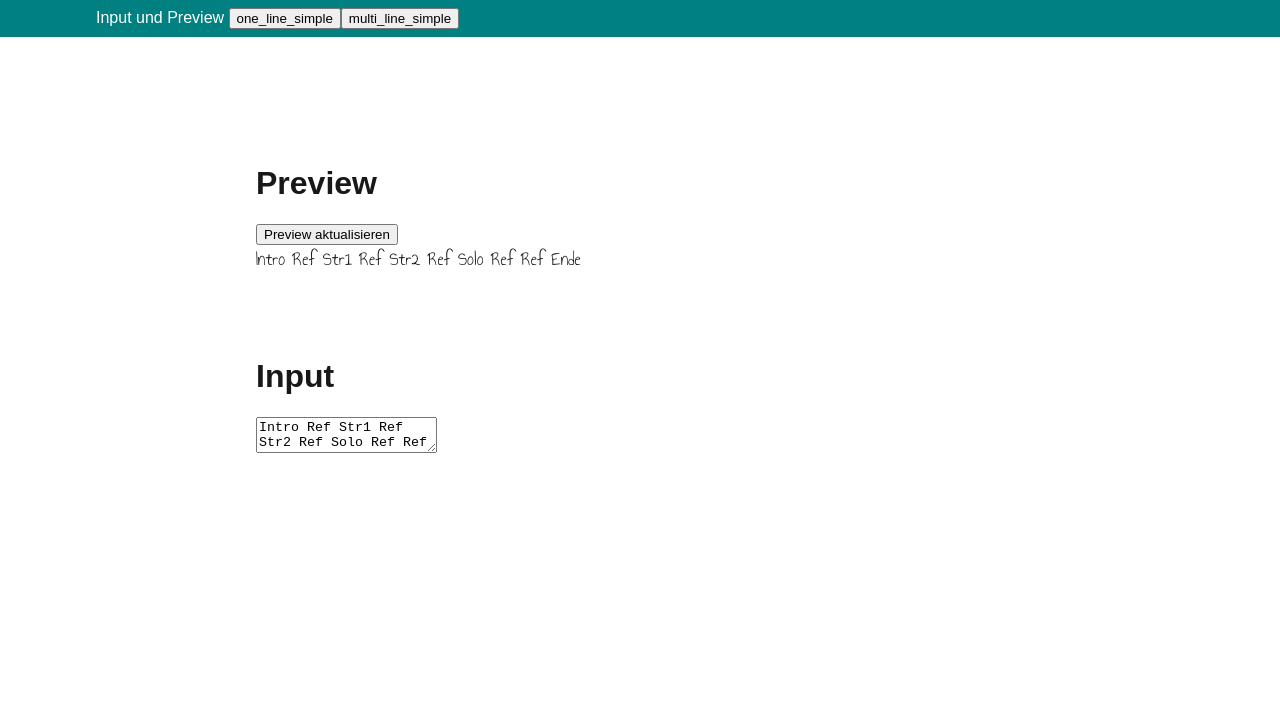
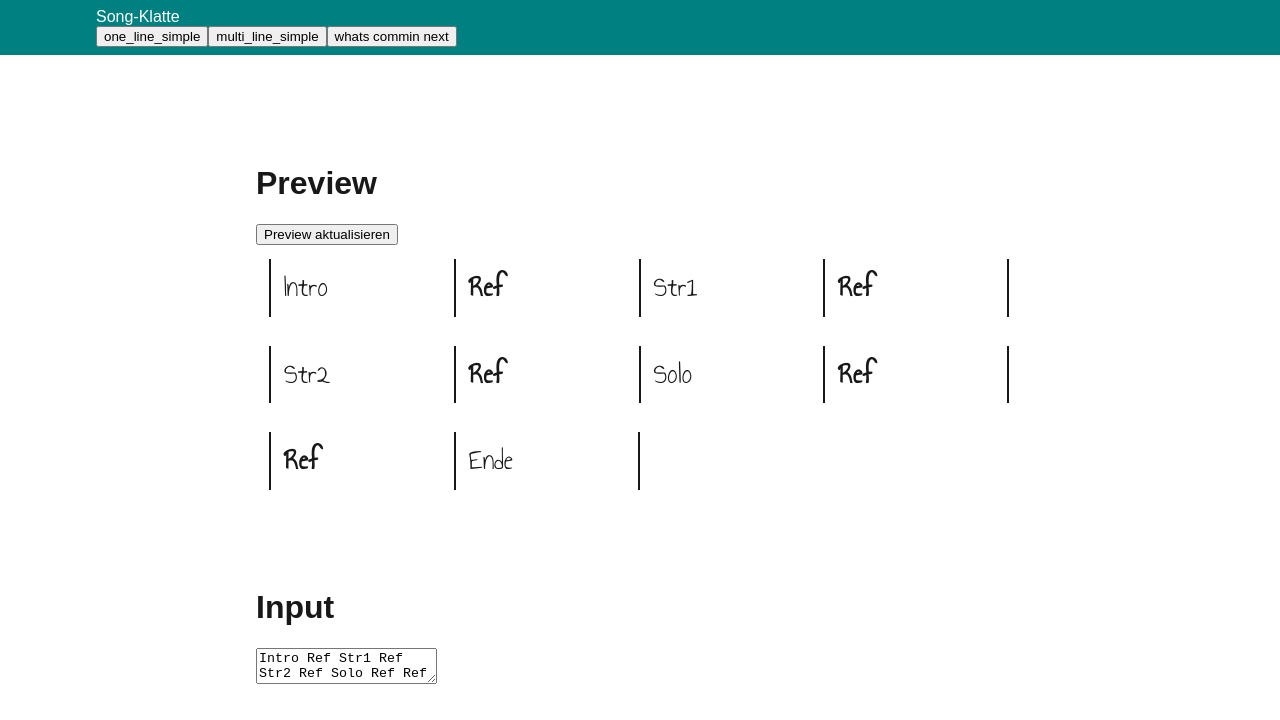
Before and after one commit to luPhz/songklatte, a plain HTML site: page index.html in a window 1280 px wide. Both pictures are taken after a click on the button "Preview aktualisieren". Drawn offline with nearby package versions, Linux system fonts and the light colour scheme; files that its build step writes are made by us from their sources.

Commit message:
Refined App-Model with navigation and lifecycle callbacks. Added real test song

```diff
--- a/assets/js/songs.js
+++ b/assets/js/songs.js
@@ -1,6 +1,87 @@
+/*
+ * The App.
+ *
+ * A self-initializing collection of general utilities and features.
+ *
+ * - Feature: Initializer-Callbacks
+ */
+var app = (function() {
+    const appContext = {};
+    appContext.readyActions = [];
+    appContext.isInitialized = false;
+
+    appContext.navigation = (function() {
+        var navContainer = null;
+
+        const navItems = [];
+        const createNavItemElements = function(title, action) {
+            let navButton = document.createElement("button");
+            navButton.textContent = title;
+            navButton.addEventListener("click", action);
+
+            return navButton;
+        };
+
+        return {
+            init: () => {
+                navContainer = document.createElement("nav");
+
+                navItems.forEach(item => {
+                    navContainer.appendChild(createNavItemElements(item.title, item.action));
+                });
+
+                return navContainer;
+            },
+            addItem: (title, action) => {
+                navItems.push({title: title, action: action});
+                if (navContainer) {
+                    navContainer.appendChild(createNavItemElements(title, action));
+                }
+            }
+        };
+    })();
+
+    const initApp = function() {
+
+        /* Page Header */
+        const pageHeader = document.getElementById("cnt-page-header");
+        pageHeader.appendChild(appContext.navigation.init());
+
+        appContext.isInitialized = true;
+        appContext.readyActions.forEach(action => action());
+    };
+
+    if (document.readyState === "complete" ||
+        (document.readyState !== "loading" && !document.documentElement.doScroll))
+    {
+        initApp();
+    }
+    else {
+        document.addEventListener("DOMContentLoaded", initApp);
+    }
+
+    return {
+        title: "Song-Klatte",
+        addNavItem: appContext.navigation.addItem,
+        addInitializer: (action) => {
+            appContext.readyActions.push(action);
+            if (appContext.isInitialized) {
+                action();
+            }
+        },
+        utils: {
+            removeChildElements: (parentElement) => {
+                while (parentElement.firstChild) {
+                    parentElement.removeChild(parentElement.lastChild);
+                }
+            }
+        }
+    };
+})();
+
+
 var songs = (function() {
-    var c = {},
-        f_create_song,
+    var f_create_song,
         f_create_rhythm,
         f_create_preview;
 
@@ -249,9 +330,87 @@ var songs = (function() {
     };
 
     f_create_preview = function(songScript) {
-        const expressions = {
-            no_linebreak: /^\n/,
-            simple_sequence: /\w\s/
+        const f_createBarContent = function(barData) {
+            var barContentElement, barsLineContentElement;
+
+            barContentElement = document.createElement('div');
+            barContentElement.classList.add('bar-content');
+
+            barsLineContentElement = document.createElement('div');
+            barsLineContentElement.classList.add('barsline');
+            barContentElement.appendChild(barsLineContentElement);
+
+            if (typeof barData === 'string') {
+                if (barData === 'Ref') {
+                    barsLineContentElement.classList.add('refrain');
+                }
+                barsLineContentElement.appendChild(document.createTextNode(barData));
+            }
+            else {
+                chords = document.createElement('div');
+                chords.classList.add('chords');
+                if (barData.chords) {
+
+                    if (typeof barData.chords === 'string') {
+                        chords.appendChild(document.createTextNode(barData.chords));
+                    }
+                    else {
+                        var chord, chordIdx, chordElem;
+                        for (chordIdx = 0; chordIdx < barData.chords.length; ++chordIdx) {
+                            chordElem = document.createElement('div');
+                            chordElem.classList.add('chord');
+                            chordElem.innerHTML = barData.chords[chordIdx];
+
+                            chords.appendChild(chordElem);
+                        }
+                    }
+                }
+                barsLineContentElement.appendChild(chords);
+
+                lyrics = document.createElement('span');
+                lyrics.classList.add('lyrics');
+                if (barData.lyrics) {
+                    lyrics.appendChild(document.createTextNode(barData.lyrics));
+                }
+                barContentElement.appendChild(lyrics);
+            }
+
+            return barContentElement;
+        };
+        const f_createBarElement = function(barData) {
+            var barElement, barContent;
+
+            barElement = document.createElement('div');
+            barElement.classList.add('bar');
+
+            if (!barData) {
+                barElement.classList.add('empty')
+            }
+            else {
+                if (barData.type === 'empty') {
+                    barElement.classList.add('empty');
+                }
+                barContent = f_createBarContent(barData);
+
+                barElement.appendChild(barContent);
+            }
+
+            return barElement;
+        };
+        const f_createSequence = function() {
+            const sequenceContainer = document.createElement('div');
+            sequenceContainer.classList.add('sequence-container');
+
+            const sequenceElement = document.createElement('div');
+            sequenceElement.classList.add('sequence');
+
+            sequenceContainer.appendChild(sequenceElement);
+
+            sequenceContainer.addMeasure = function(measure) {
+                sequenceElement.appendChild(measure);
+            };
+
+            return sequenceContainer;
         };
 
         const parseSong = function(songScript) {
@@ -265,24 +424,38 @@ var songs = (function() {
              *  - JSON
              *    -> TBC
              */
-            const structure = [];
+            var structure;
             if (songScript.includes("\n")) {
-                structure.push(songScript.split("\n"))
+                structure = songScript.split("\n");
             }
             else {
                 // Simple sequence.
-                structure.push(songScript.split(/\s/));
+                structure = songScript.split(/\s/);
             }
 
             return structure;
         };
+        const createSongElements = function(songData) {
+            const songElement = document.createElement('div');
+            songElement.classList.add('song');
 
-        var songElement = document.createElement('div');
-        songElement.classList.add('song');
+            const sequence = f_createSequence();
 
-        songElement.innerHTML = songScript;
+            for (let i = 0; i<songData.length; ++i) {
+                sequence.addMeasure(f_createBarElement(songData[i]));
+            }
 
-        console.log(parseSong(songScript));
+            songElement.appendChild(sequence);
+            // songElement.innerHTML = songScript;
+
+            return songElement;
+        };
+
+        const songStructure = parseSong(songScript);
+        console.log("SongData", songStructure);
+
+        const songElement = createSongElements(songStructure);
+
         return songElement;
     };
 
@@ -294,61 +467,6 @@ var songs = (function() {
 
 })();
 
-var night_nurse = {
-    "id": "night-nurse",
-    "parentId": "night-nurse-container",
-    "title": "Night Nurse",
-    "infos": ["Gregory Isaacs - Night Nurse", "https://www.youtube.com/watch?v=k7A6Ugs0NFw"],
-    "parts": [
-        {
-            "id": "basic-form",
-            "name": "Grundform",
-            "repeat": true,
-            "bars": ["a", "G", "a", "G"]
-        }
-    ],
-    "structure": {
-        "parts" : [
-            {
-                "id": "intro",
-                "bars": ["Intro"]
-            },
-            {
-                "id": "verse1",
-                "bars": ["Str", "Str", "Str"]
-            },
-            {
-                "id": "chorus1",
-                "bars": ["Ref", "Ref"]
-            },
-            {
-                "id": "verse2",
-                "bars": ["Str", "Str"]
-            },
-            {
-                "id": "chorus2",
-                "bars": ["Ref", "Ref"]
-            },
-            {
-                "id": "instr1",
-                "bars": ["Instr"]
-            },
-            {
-                "id": "verse3",
-                "bars": ["Str", "Str"]
-            },
-            {
-                "id": "chorus3",
-                "bars": ["Ref", "Ref"]
-            },
-            {
-                "id": "outro",
-                "bars": ["Outro", "Outro", "Ref/Fadeout"]
-            }
-        ]
-    }
-};
-
 var test_songs = [
     {
         "title": "one_line_simple",
@@ -356,54 +474,55 @@ var test_songs = [
     },
     {
         "title": "multi_line_simple",
-        "script": "Intro Ref\nStr1 Ref Str2 Ref\nSolo Ref Ref Ende",
-    }
+        "script": "Intro Ref\nStr1 Ref\nStr2 Ref\nSolo Ref Ref\nEnde",
+    },
+    {
+        "title": "whats commin next",
+        "script":  `Intro
+                    Instr.
+                    Str. 1
+                    Pre-Chorus
+                    Refrain
+                    Instr.
+                    Str. 2
+                    Pre-Chorus
+                    Refrain
+                    Solo
+                    Solo
+                    Pre-Chorus
+                    Hits 2 3 1 5
+                    Refrain
+                    Refrain
+                    Ende`
+    },
 ];
 
-// Handler when the DOM is fully loaded.
-var initPage = function() {
+/*
+ * Custom app functionality.
+ *
+ * Parse and render a songscript text input.
+ *
+ */
+app.addInitializer(function() {
+    // The song input.
     const songInputElement = document.getElementById("song-script");
+    const previewParent = document.getElementById("song-preview-output");
 
-    var removeElements = function(parentElement) {
-        while (parentElement.firstChild) {
-            parentElement.removeChild(parentElement.lastChild);
-        }
-    };
-    var reloadSongPreview = function() {
-        var inputText = songInputElement.value;
+    // (Re)load the preview when button is clicked.
+    document.getElementById("btn-reload-song-preview").addEventListener('click', () => {
+        app.utils.removeChildElements(previewParent);
 
-        var preview = songs.createPreview(inputText);
+        var preview = songs.createPreview(songInputElement.value);
+        previewParent.appendChild(preview);
+    });
 
-        var previewParent = document.getElementById("song-preview-output");
-        removeElements(previewParent);
-        previewParent.appendChild(preview);
-    };
-
-    /* Page Header */
-    const pageHeader = document.getElementById("cnt-page-header");
+    // Navigation action to load a songscript to the input.
     const navLoadSong = function(songScript) {
         songInputElement.value = songScript;
     };
-    const createNavItem = function(item) {
-        var navButton = document.createElement("button");
-        navButton.textContent = item.title;
-        navButton.addEventListener("click", () => navLoadSong(item.script));
 
-        pageHeader.appendChild(navButton);
-    };
-    test_songs.forEach(createNavItem);
-
-    document.getElementById("btn-reload-song-preview").addEventListener('click', reloadSongPreview);
-
-    // document.getElementById("rhythm-container").appendChild(songs.createRhythm("x - x x-xx"));
-    // songs.createSong(night_nurse);
-};
-
-if (document.readyState === "complete" ||
-  (document.readyState !== "loading" && !document.documentElement.doScroll))
-{
-    initPage();
-}
-else {
-    document.addEventListener("DOMContentLoaded", initPage);
-}
+    // Create a navigation entry for every test song.
+    test_songs.forEach(song => {
+        app.addNavItem(song.title, () => navLoadSong(song.script));
+    });
+});
--- a/index.html
+++ b/index.html
@@ -12,7 +12,7 @@
 
     <header>
       <div id="cnt-page-header" class="layout-container">
-        Input und Preview
+        Song-Klatte
       </div>
     </header>
 
```
